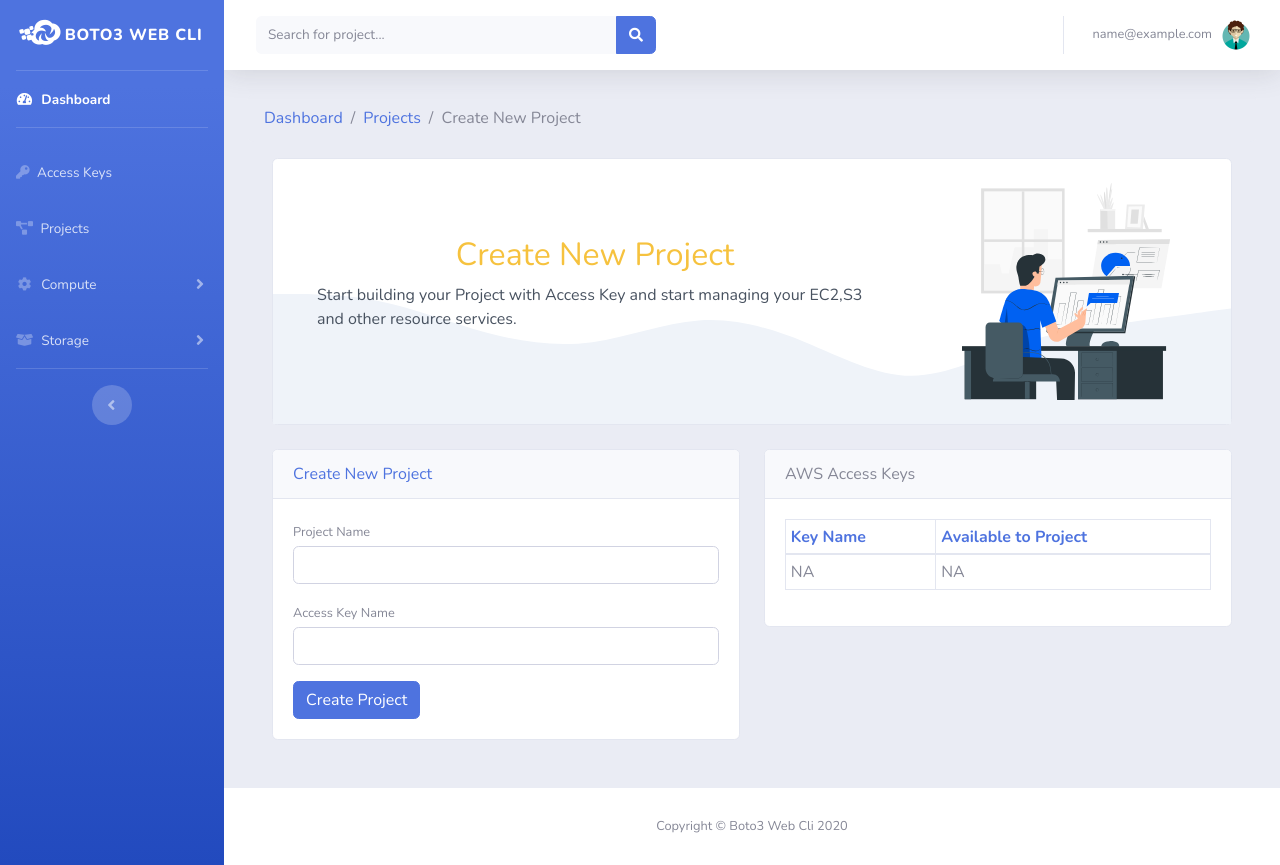
After one commit to ppokhriyal/Boto3WebCli, a Flask app: page /project/add in a window 1280 px wide. The commit adds this page. Run offline with Flask 2, Linux system fonts and the light colour scheme; the visitor is signed in with stand-in values (Sample User, id 1); data comes from the database, SQL or seed files in the repository; both versions use the stored data as it was after the commit; data that the repository does not hold is empty; some libraries are stand-ins or nearby versions.

Commit message:
Boto3 Web Cli

```diff
--- a/boto3webcli/awsaccesskey/templates/awsaccesskey/awsaccesskey_add.html
+++ b/boto3webcli/awsaccesskey/templates/awsaccesskey/awsaccesskey_add.html
@@ -15,7 +15,7 @@
                         <div class="row align-items-center">
                             <div class="col-xl-8 col-xxl-12">
                                 <div class="text-center px-4 mb-4 mb-xl-0 mb-xxl-4">
-                                    <h2 class="text-warning">AWS Access Key Management</h2>
+                                    <h2 class="text-warning">Add AWS Access Key</h2>
                                         <p class="text-gray-700 mb-0">Add your AWS Access key to your project and manage all your aws resource services.</p>
                                 </div>
                             </div>
--- a/boto3webcli/home/templates/home/home.html
+++ b/boto3webcli/home/templates/home/home.html
@@ -27,7 +27,7 @@
                         <div class="d-flex align-items-center justify-content-between">
                             <div class="mr-3">
                                 <i class="fas fa-project-diagram mb-3"></i>
-                                <h5>Build Projects</h5>
+                                <h5>Projects</h5>
                                 <div class="text-muted">Start building your projects,inorder to manage your aws resources at one place.
                                 </div>
                             </div>
--- a/boto3webcli/home/templates/home/layout.html
+++ b/boto3webcli/home/templates/home/layout.html
@@ -44,7 +44,7 @@
           <a class="nav-link" href="{{url_for('awsaccesskey.awsaccesskey_home')}}"><i class="fas fa-key"></i><span> Access Keys</span></a>
         </li>
         <li class="nav-item">
-          <a class="nav-link" href="{{url_for('project.project_home')}}"><i class="fas fa-project-diagram"></i><span> Project Builds</span></a>
+          <a class="nav-link" href="{{url_for('project.project_home')}}"><i class="fas fa-project-diagram"></i><span> Projects</span></a>
         </li>
         <li class="nav-item">
           <a class="nav-link collapsed" href="#" data-toggle="collapse" data-target="#collapseTwo" aria-expanded="true" aria-controls="collapseTwo">
@@ -69,35 +69,6 @@
               <a class="collapse-item" href="utilities-other.html">S3</a>
             </div>
           </div>
-        </li>
-        <!-- Divider -->
-        <hr class="sidebar-divider">
-        <!-- Heading -->
-        <div class="sidebar-heading">
-          Addons
-        </div>
-        <!-- Nav Item - Pages Collapse Menu -->
-        <li class="nav-item">
-          <a class="nav-link collapsed" href="#" data-toggle="collapse" data-target="#collapsePages" aria-expanded="true" aria-controls="collapsePages">
-            <i class="fas fa-fw fa-folder"></i>
-            <span>Pages</span>
-          </a>
-          <div id="collapsePages" class="collapse" aria-labelledby="headingPages" data-parent=" #accordionSidebar">
-            <div class="bg-white py-2 collapse-inner rounded">
-              <h6 class="collapse-header">Login Screens:</h6>
-              <a class="collapse-item" href="login.html">Login</a>
-              <a class="collapse-item" href="register.html">Register</a>
-              <a class="collapse-item" href="forgot-password.html">Forgot Password</a>
-              <div class="collapse-divider"></div>
-              <h6 class="collapse-header">Other Pages:</h6>
-              <a class="collapse-item" href="404.html">404 Page</a>
-              <a class="collapse-item" href="blank.html">Blank Page</a>
-            </div>
-          </div>
-        </li>
-        <!-- Nav Item - Charts -->
-        <li class="nav-item">
-          <a class="nav-link" href="charts.html"><i class="fas fa-fw fa-chart-area"></i><span>Charts</span></a>
         </li>
         <!-- Divider -->
         <hr class="sidebar-divider d-none d-md-block">
--- a/boto3webcli/mailconfig.cfg
+++ b/boto3webcli/mailconfig.cfg
@@ -1,7 +1,7 @@
 DEBUG=True
 MAIL_SERVER='smtp.gmail.com'
-MAIL_USERNAME='XXXXXX'
-MAIL_PASSWORD='XXXXXX'
+MAIL_USERNAME='xxxxxxx'
+MAIL_PASSWORD='xxxxxxx'
 MAIL_PORT=587
 MAIL_USE_SSL=False
 MAIL_USE_TLS=True
--- a/boto3webcli/models.py
+++ b/boto3webcli/models.py
@@ -25,6 +25,7 @@ class User(db.Model,UserMixin):
 	mfa_key = db.Column(db.String(20),unique=True)
 	image_file = db.Column(db.String(20),nullable=False,default='default_user.png')
 	access_key = db.relationship('AccessKey',backref='aws_access_key',lazy=True,cascade='all,delete-orphan')
+	projects = db.relationship('Project',backref='user_project',lazy=True,cascade='all,delete-orphan')
 
 	def __repr__(self):
 		return f"User('{self.firstname}','{self.email}')"
@@ -36,6 +37,7 @@ class Project(db.Model):
 	projectname = db.Column(db.String(50),unique=True,nullable=False)
 	date_created = db.Column(db.DateTime(),nullable=False,default=datetime.now)
 	accesskey_db = db.relationship('AccessKey',backref='aws_access_key_child',uselist=False)
+	user_id = db.Column(db.Integer, db.ForeignKey('user.id'), nullable=False)
 
 	def __repr__(self):
 		return f"Project('{self.projectname}')"
@@ -52,4 +54,4 @@ class AccessKey(db.Model):
 	project_id = db.Column(db.Integer,db.ForeignKey('project.id'))
 
 	def __repr__(self):
-		return f"AccessKey('{self.keyname}','{self.accesskeyid}')"
+		return f"AccessKey('{self.keyname}','{self.accesskeyid}','{self.project_id}')"
--- /dev/null
+++ b/boto3webcli/project/forms.py
@@ -0,0 +1,24 @@
+from flask_wtf import FlaskForm
+from wtforms import StringField, PasswordField, SubmitField
+from wtforms.validators import DataRequired, Length, Email, EqualTo, ValidationError
+from boto3webcli.models import User,AccessKey,Project
+
+
+#Add New Project
+class NewProjectForm(FlaskForm):
+	projectname = StringField('Project Name',validators=[DataRequired(),Length(min=2,max=50)])
+	access_keyname = StringField('Access Key Name',validators=[DataRequired(),Length(min=2,max=50)])
+	submit = SubmitField('Create Project')
+
+	def validate_projectname(self,projectname):
+
+		if " " in projectname.data:
+			raise ValidationError("Space not allowed.")
+
+		projectname = Project.query.filter_by(projectname=projectname.data).first()
+		if projectname:
+			raise ValidationError('Project name already exists. Please choose a diffrent one.')
+
+	def validate_access_keyname(self,access_keyname):
+		if " " in access_keyname.data:
+			raise ValidationError("Space not allowed.")
--- a/boto3webcli/project/routes.py
+++ b/boto3webcli/project/routes.py
@@ -1,6 +1,7 @@
 from flask import Blueprint,render_template,url_for, flash, redirect, request, abort, session
 from boto3webcli import app,db,bcrypt,login_manager,mail,safe_seralizer
 from flask_login import login_user, current_user, logout_user, login_required,fresh_login_required
+from boto3webcli.project.forms import NewProjectForm
 from boto3webcli.models import User,Project,AccessKey
 
 #Blueprint object
@@ -10,4 +11,16 @@ blue = Blueprint('project',__name__,template_folder='templates')
 #Project Home
 @blue.route('/project')
 def project_home():
-	return render_template('project/project_home.html',title='Project')
+	projectdb_len = len(Project.query.filter_by(user_id=current_user.id).all())
+	return render_template('project/project_home.html',title='Project',projectdb_len=projectdb_len)
+
+#Project Add
+@blue.route('/project/add',methods=['GET','POST'])
+def project_add():
+	form = NewProjectForm()
+	if form.validate_on_submit():
+		pass
+	page = request.args.get('page',1,type=int)
+	accesskey_list_len = len(AccessKey.query.filter_by(user_id=current_user.id).all())
+	accesskey_list = AccessKey.query.filter_by(user_id=current_user.id).paginate(page=page,per_page=8)
+	return render_template('project/project_add.html',title='Project Add',form=form,accesskey_list=accesskey_list,accesskey_list_len=accesskey_list_len)
--- /dev/null
+++ b/boto3webcli/project/templates/project/project_add.html
@@ -0,0 +1,124 @@
+{% extends 'home/layout.html' %}
+{% block content %}
+	<nav aria-label="breadcrumb">
+    	<ol class="breadcrumb">
+    		<li class="breadcrumb-item"><a href="{{url_for('home.home')}}">Dashboard</a></li>
+    		<li class="breadcrumb-item"><a href="{{url_for('project.project_home')}}">Projects</a></li>
+    		<li class="breadcrumb-item active" aria-current="page">Create New Project</li>
+  		</ol>
+  	</nav>
+  	<div class="container">
+  		<div class="row">
+  			<div class="col-xxl-4 col-xl-12 mb-4">
+  				<div class="card card-waves h-100">
+  					<div class="card-body h-100 d-flex flex-column justify-content-center py-5 py-xl-4">
+  						<div class="row align-items-center">
+  							<div class="col-xl-8 col-xxl-12">
+  								<div class="text-center px-4 mb-4 mb-xl-0 mb-xxl-4">
+  									<h2 class="text-warning">Create New Project</h2>
+  									<p class="text-gray-700 text-left">Start building your Project with Access Key and start managing your EC2,S3 and other resource services.</p>
+  								</div>
+  							</div>
+  							<div class="col-xl-4 col-xxl-12 text-center">
+  								<img class="img-fluid" src="{{url_for('static',filename='images/browser-stats-pana.svg')}}" style="max-width: 13rem;">
+  							</div>
+  						</div>
+  					</div>
+  				</div>
+  			</div>
+  		</div>
+  		<div class="row">
+  			<div class="col-xxl-4 col-xl-6 mb-4">
+  				<div class="card mb-4">
+  					<div class="card-header text-primary">Create New Project</div>
+  					<div class="card-body">
+  						<form method="POST" action="">
+  							{{form.hidden_tag()}}
+  							<div class="form-group">
+  								{% if form.projectname.errors %}
+  									<label class="small mb-1" for="inputKeyName">Project Name</label>
+  									{{ form.projectname(class="form-control is-invalid")}}
+  									<div class="invalid-feedback">
+  										{% for error in form.projectname.errors %}
+  											<span>{{ error }}</span>
+  										{% endfor %}
+  									</div>
+  								{% else %}
+  									<label class="small mb-1" for="inputKeyName">Project Name</label>
+  									{{ form.projectname(class="form-control")}}
+  								{% endif %}
+  							</div>
+  							<div class="form-group">
+  								{% if form.access_keyname.errors %}
+  									<label class="small mb-1" for="inputKeyName">Access Key Name</label>
+  									{{ form.access_keyname(class="form-control is-invalid")}}
+  									<div class="invalid-feedback">
+  										{% for error in form.access_keyname.errors %}
+  											<span>{{ error }}</span>
+  										{% endfor %}
+  									</div>
+  								{% else %}
+  									<label class="small mb-1" for="inputKeyName">Access Key Name</label>
+  									{{ form.access_keyname(class="form-control",id="accesskey_input")}}
+  								{% endif %}
+  							</div>
+  							{{form.submit(class="btn btn-primary")}}
+  						</form>
+  					</div>
+  				</div>
+  			</div>
+  			<div class="col-xxl-4 col-xl-6 mb-4">
+  				<div class="card mb-4">
+  					<div class="card-header">AWS Access Keys</div>
+  					<div class="card-body">
+  						<table class="table table-bordered table-hover table-sm" id="accesskey_table">
+  							<thead class="text-primary">
+  								<tr>
+  									<th scope="col">Key Name</th>
+  									<th scope="col">Available to Project</th>
+  								</tr>
+  							</thead>
+  							<tbody>
+  								{% if accesskey_list_len == 0 %}
+  									<tr>
+  										<td>NA</td>
+  										<td>NA</td>
+  									</tr>
+  								{% else %}
+  									{% for i in accesskey_list.items %}
+  										<tr>
+  											<td>{{i.keyname}}</td>
+  											{% if i.project_id == None %}
+  												<td><button type="button" class=" btn btn-sm btn-info" onclick="addaccesskey(this)">Add</button></td>
+  											{% endif %}
+  										</tr>
+  										<script type="text/javascript">
+  											function addaccesskey(obj){
+  											var keyname = $(obj).closest('tr').find('td:first-child').text();
+  											document.getElementById("accesskey_input").value = keyname;
+  											};
+  										</script>
+  									{% endfor %}
+  								{% endif %}
+  							</tbody>
+  						</table>
+  						<div class="rounded-0">
+							{% for page_num in accesskey_list.iter_pages(left_edge=1,right_edge=1,left_current=1,right_current=2) %}
+    							{% if page_num %}
+        							{% if accesskey_list.page == page_num %}
+          								<a class="btn btn-primary btn-sm mt-2" href="{{ url_for('project.project_add',page=page_num)}}">{{ page_num }}</a>
+        							{% else %}
+          								<a class="btn btn-outline-info mt-2" href="{{ url_for('project.project_add',page=page_num)}}">{{ page_num }}</a>
+        							{% endif %}
+      							{% else %}
+        							...
+      							{% endif %}
+    						{% endfor %}
+    					</div>
+  					</div>
+  				</div>
+  			</div>
+  		</div>
+  	</div>
+
+{% endblock content %}
```
Also changed, not shown: boto3webcli/project/templates/project/project_home.html (+10 -3 lines), boto3webcli/accesskey.db, boto3webcli/project.db, boto3webcli/users.db.
